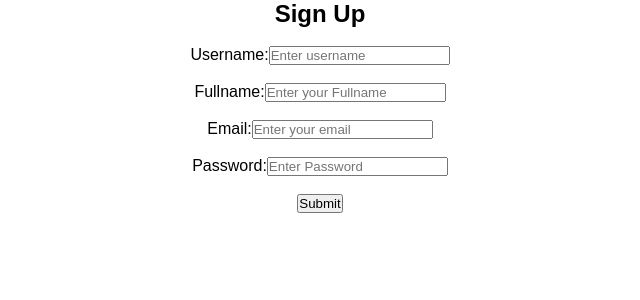
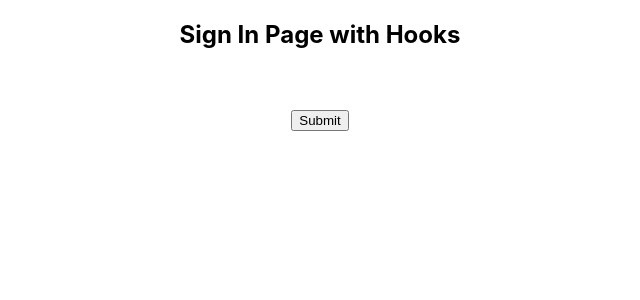
Before and after one commit to sggurjeet/reactreduxdemo, a React (Create React App) app: page / in a window 1280 px wide. Shown: the top 300 px of the page, without its empty margins (320-960 px from the left). Built offline with nearby package versions, Linux system fonts and the light colour scheme.

Commit message:
login form with hooks

```diff
--- a/src/App.js
+++ b/src/App.js
@@ -10,7 +10,8 @@ import store from './redux/store';
 // import UserContainer from './components/UserContainer';
 // import AxiosTest from './components/axiosTest';
 //import Login from './components/Login/Login';
-import NewLogin from './components/Login/NewLogin';
+//import NewLogin from './components/Login/NewLogin';
+import LoginHooks from './components/Login/LoginHooks';
 
 
 
@@ -18,9 +19,10 @@ function App() {
   return (
     <Provider store={store}>
      <div className="App">
-     <NewLogin />
+     <LoginHooks />
 
        {/*
+       <NewLogin />
       <Login />
        <AxiosTest />
        <UserContainer />
--- /dev/null
+++ b/src/components/Login/LoginHooks.js
@@ -0,0 +1,35 @@
+import React,{useState}from 'react'
+
+function LoginHooks() {
+       //Set Initial State
+       const [state, setState] = useState({username:''});
+
+     const handleChange = (e)=>{
+         setState({
+             ...state,
+             [e.target.name]:e.target.value
+         });
+     };
+     const handleSubmit = () =>{
+        console.log("this is submitted")
+     };
+    return (
+        <div>
+            <h2>Sign In Page with Hooks</h2>
+            <div>
+             <div>
+              {/* <label htmlFor="username">Username:</label>
+              <input type="text" name="username" value={state.username} onChange={handleChange}placeholder="Enter username" id="username" /> */}
+              <br/>
+              <br/>
+              <div>
+               <input type="submit" name="submit" onSubmit={()=>handleSubmit} />
+              </div>
+              <br/>
+             </div>
+            </div>
+        </div>
+    )
+}
+
+export default LoginHooks
```
